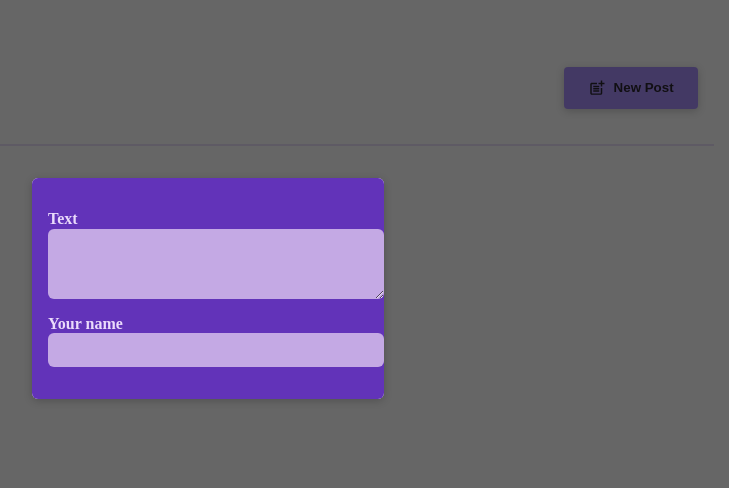
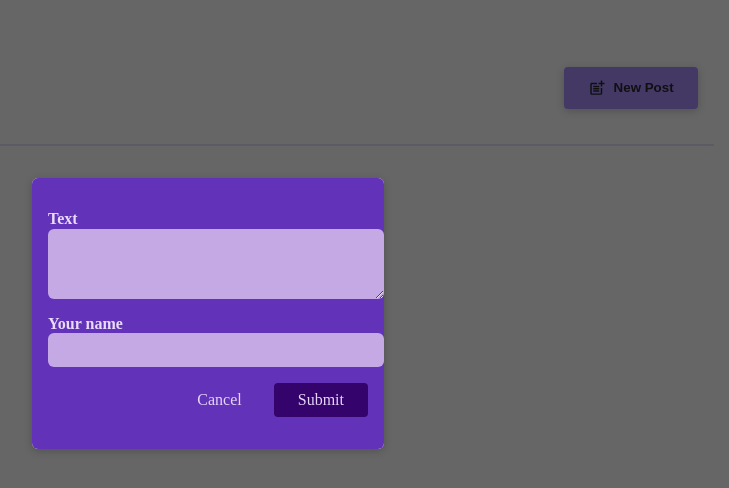
Before and after one commit to Sajjad650/crashcourse, a React (Create React App) app: page / in a window 1280 px wide. Both pictures are taken after a click on the button "New Post". Shown: the top 488 px of the page, without its empty margins (432-1161 px from the left). Built offline with nearby package versions, Linux system fonts and the light colour scheme.

Commit message:
modification

```diff
--- a/src/components/NewPost.js
+++ b/src/components/NewPost.js
@@ -1,22 +1,23 @@
 import classes from "./NewPost.module.css";
 
-export default function NewPost(props) {
+export default function NewPost({ onBodyChange, onAuthorChange, onCancel }) {
   return (
     <div>
       <form className={classes.form}>
         <p>
           <label htmlFor="body">Text</label>
-          <textarea id="body" required rows={3} onChange={props.onBodyChange} />
+          <textarea id="body" required rows={3} onChange={onBodyChange} />
         </p>
 
         <p>
           <label htmlFor="name">Your name</label>
-          <input
-            type="text"
-            id="name"
-            required
-            onChange={props.onAuthorChange}
-          />
+          <input type="text" id="name" required onChange={onAuthorChange} />
+        </p>
+        <p className={classes.actions}>
+          <button type="button" onClick={onCancel}>
+            Cancel
+          </button>
+          <button>Submit</button>
         </p>
       </form>
     </div>
--- a/src/components/PostsList.js
+++ b/src/components/PostsList.js
@@ -44,7 +44,7 @@
 
       <ul className={classes.posts}>
         {posts.map((post) => (
-          <Post key={post.id} author={post.author} body={post.body} />
+          <Post author="mannul" body="check out full course" />
         ))}
       </ul>
     </>
```
